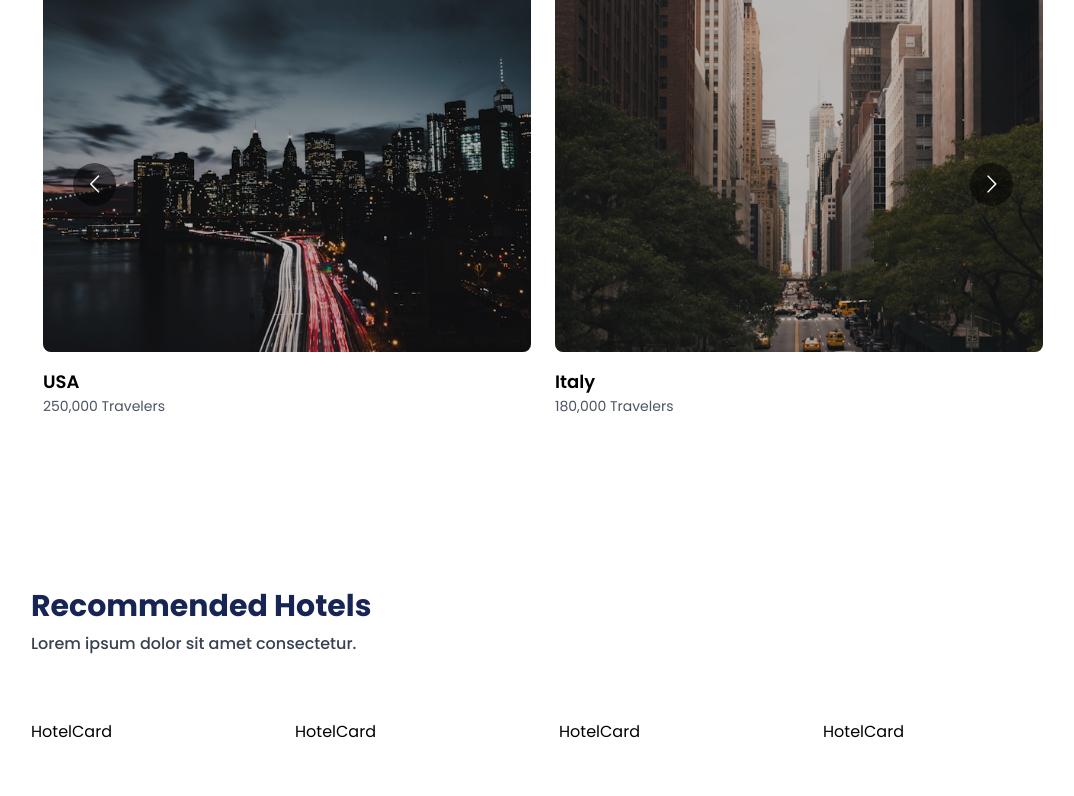
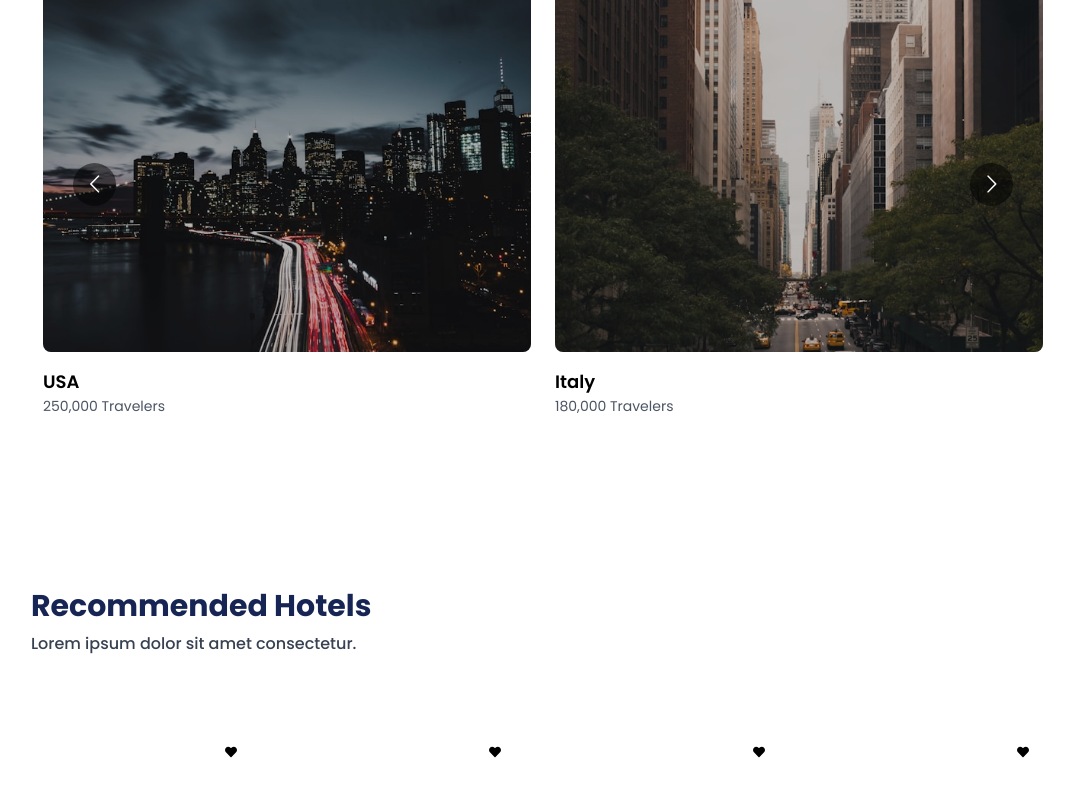
Before and after one commit to denisdiaconu/travista, a Next.js app: page / in a window 1280 px wide. Shown: the part 1064-1860 px from the top of the page, without its empty margins (97-1171 px from the left). Built offline with nearby package versions, Linux system fonts and the light colour scheme.

Commit message:
Add icon to hotel card

```diff
--- a/components/Home/Hotel/HotelCard.tsx
+++ b/components/Home/Hotel/HotelCard.tsx
@@ -1,4 +1,5 @@
 import React from 'react';
+import { FaHeart } from 'react-icons/fa';
 
 type Props = {
   hotel: {
@@ -13,7 +14,13 @@ type Props = {
 };
 
 const HotelCard = ({ hotel }: Props) => {
-  return <div>HotelCard</div>;
+  return <div>
+    <div className='relative w-full h-[300px] rounded-lg cursor-pointer group overflow-hidden'>
+      <div className='bg-white text-black absolute w-8 h-8 top-4 right-4 z-20 rounded-full flex items-center justify-center flex-col'>
+        <FaHeart className='w-3 h-3'/>
+      </div>
+    </div>
+  </div>;
 };
 
 export default HotelCard;
```
